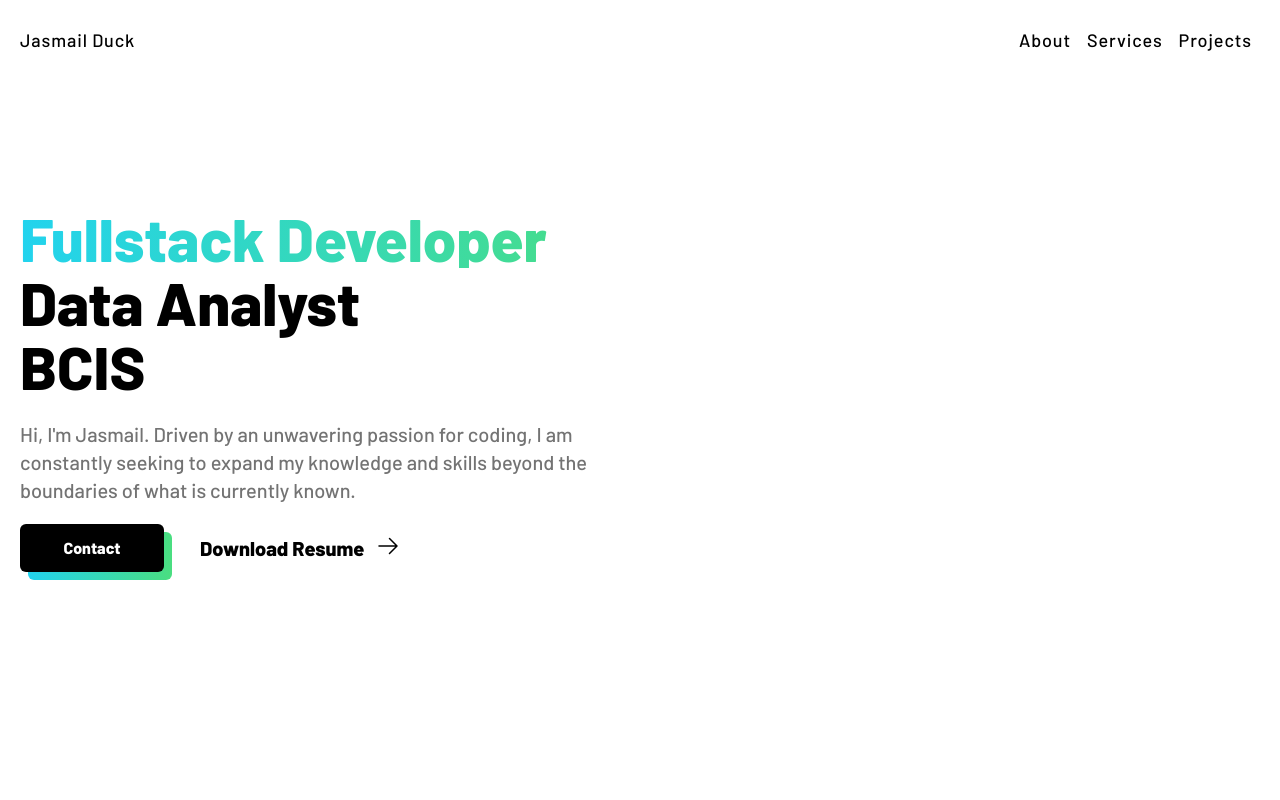
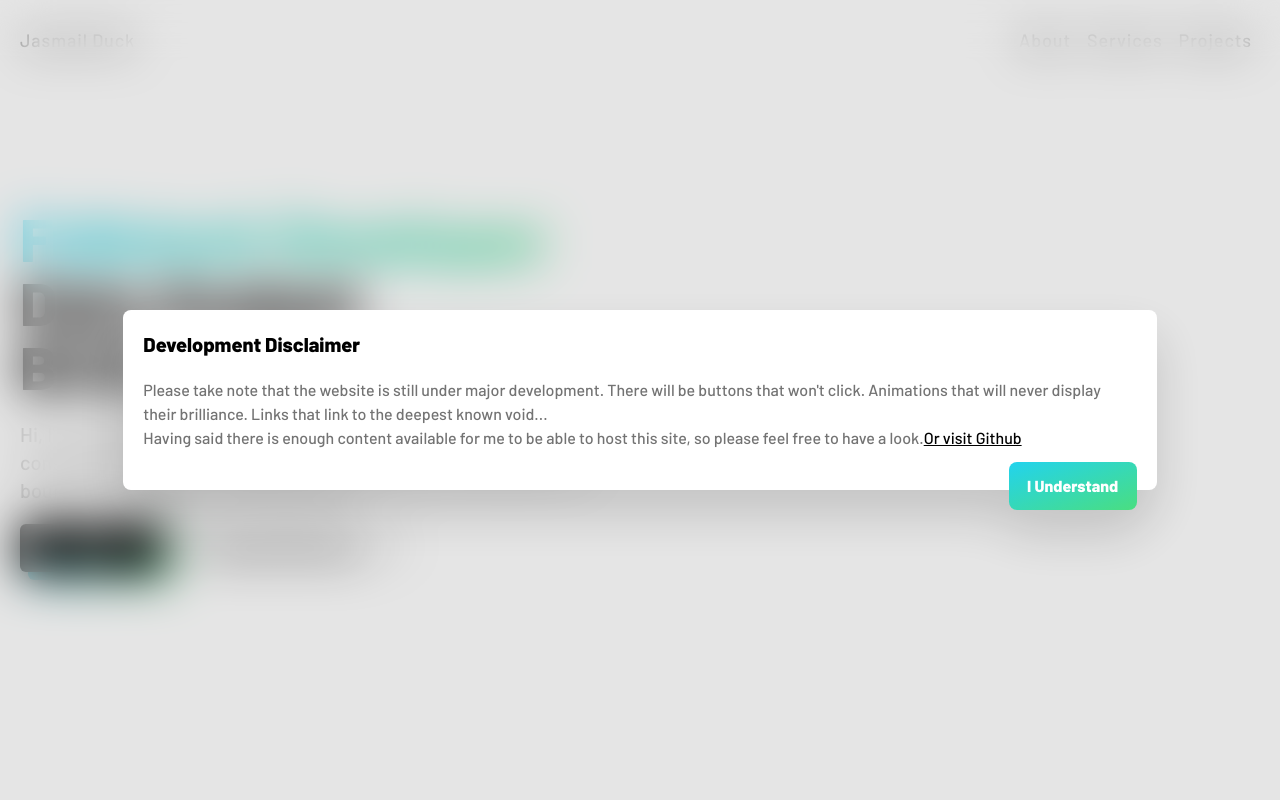
Before and after one commit to JasmailDuck/jasmailWeb, a React (Vite) app: page / in a window 1280 px wide. Shown: the top 800 px of the page. Built offline with nearby package versions, Linux system fonts and the light colour scheme.

Commit message:
Added disclaimer modal

```diff
--- a/src/components/modals/homeModals.tsx
+++ b/src/components/modals/homeModals.tsx
@@ -740,3 +740,83 @@ export const efficientAndMaintainable = (
     </AnimatePresence>
   );
 };
+export const inDevModal = (
+  modelStateID: String,
+  setModalStateId: React.Dispatch<React.SetStateAction<String>>
+) => {
+  return (
+    <AnimatePresence>
+      {modelStateID == "dev" && (
+        <m.div
+          initial={{ opacity: 0 }}
+          animate={{ opacity: 1 }}
+          exit={{ opacity: 0, transition: { delay: 0.5, ease: "easeInOut" } }}
+          transition={{ ease: "easeInOut", duration: 0.5 }}
+          className="w-screen h-full top-0 left-0 absolute z-20 flex justify-center items-center bg-black/10 backdrop-blur-xl overflow-y-auto overflow-x-hidden"
+        >
+          <m.div className=" flex flex-col items-center justify-center w-full max-w-screen-xl  h-screen p-5">
+            <m.div
+              initial={{ opacity: 0, translateY: 100 }}
+              animate={{
+                opacity: 1,
+                translateY: 0,
+                transition: { ease: "easeInOut", delay: 0.5 },
+              }}
+              exit={{ opacity: 0, translateY: 100 }}
+              transition={{ ease: "easeInOut", duration: 0.5 }}
+              className=" bg-white  w-5/6 drop-shadow-2xl rounded-lg p-5 flex flex-col "
+            >
+              <div className=" mb-5">
+                <m.h1
+                  initial={{ opacity: 0, translateY: 100 }}
+                  animate={{ opacity: 1, translateY: 0 }}
+                  transition={{ ease: "easeInOut", duration: 0.5, delay: 0.6 }}
+                  className=" text-xl font-bold"
+                >
+                  Development Disclaimer
+                </m.h1>
+              </div>
+
+              <m.div className=" flex flex-wrap items-center  justify-self-center mb-5 ">
+                <h1 className=" text-neutral-500">
+                  Please take note that the website is still under major
+                  development. There will be buttons that won't click.
+                  Animations that will never display their brilliance. Links
+                  that link to the deepest known void...
+                </h1>
+                <h1 className=" text-neutral-500">
+                  Having said there is enough content available for me to be
+                  able to host this site, so please feel free to have a look.
+                </h1>
+                <a href="https://github.com/JasmailDuck" className="underline ">
+                  {" "}
+                  Or visit Github
+                </a>
+              </m.div>
+              <div className=" relative flex-1">
+                <m.button
+                  initial={{ scale: 0 }}
+                  animate={{ scale: 1 }}
+                  exit={{ scale: 0 }}
+                  whileHover={{
+                    scale: 1.05,
+                    transition: { delay: 0, ease: "easeInOut" },
+                  }}
+                  whileTap={{
+                    scale: 0.9,
+                    transition: { delay: 0, ease: "easeInOut" },
+                  }}
+                  transition={{ duration: 0.5, ease: "easeInOut", delay: 1.3 }}
+                  onClick={() => setModalStateId("")}
+                  className=" bg-gradient-to-br from-cyan-400 to-green-400 p-3 rounded-lg w-32 text-white font-bold absolute right-0 -bottom-10  "
+                >
+                  I Understand
+                </m.button>
+              </div>
+            </m.div>
+          </m.div>
+        </m.div>
+      )}
+    </AnimatePresence>
+  );
+};
--- a/src/components/navbar/Navbar.tsx
+++ b/src/components/navbar/Navbar.tsx
@@ -13,7 +13,7 @@ const Navbar = () => {
     aboutSection = document.getElementById("S_AboutWrapper");
     servicesSection = document.getElementById("S_ServiceWrapper");
     projectSection = document.getElementById("S_ProjectWrapper");
-  }, []);
+  });
 
   return (
     <nav id="navbarwrapper" className="h-20 flex justify-center">
--- a/src/pages/home/index.tsx
+++ b/src/pages/home/index.tsx
@@ -1,4 +1,4 @@
-import { useState } from "react";
+import { useEffect, useState } from "react";
 import Navbar from "../../components/navbar/Navbar";
 import S_About from "./sections/S_About";
 import S_Activity from "./sections/S_Activity";
@@ -13,6 +13,7 @@ import {
   downloadResumeModal,
   efficientAndMaintainable,
   fullstackDevModal,
+  inDevModal,
   multimediaModal,
   programmingModal,
   prototypingModal,
@@ -21,6 +22,11 @@ import {
 
 const index = () => {
   const [modelStateID, setModalStateId] = useState<String>("");
+
+  //On Luanch Modal
+  useEffect(() => {
+    setModalStateId("dev");
+  }, []);
 
   return (
     <div className=" h-full">
@@ -35,6 +41,7 @@ const index = () => {
         {cleanFunctionalModal(modelStateID, setModalStateId)}
         {userFriendlyModal(modelStateID, setModalStateId)}
         {efficientAndMaintainable(modelStateID, setModalStateId)}
+        {inDevModal(modelStateID, setModalStateId)}
       </div>
 
       <Navbar />
```
